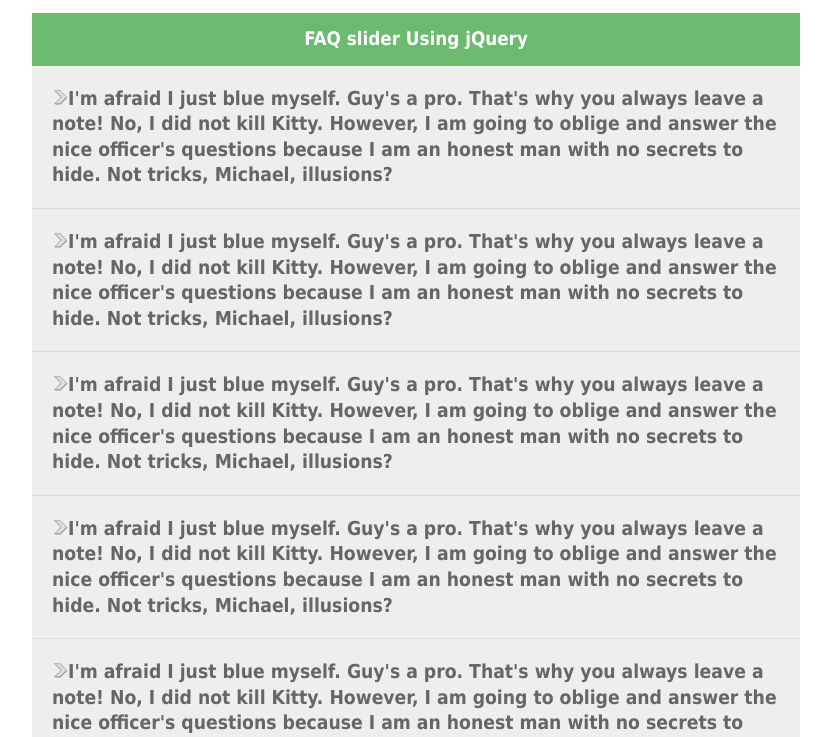
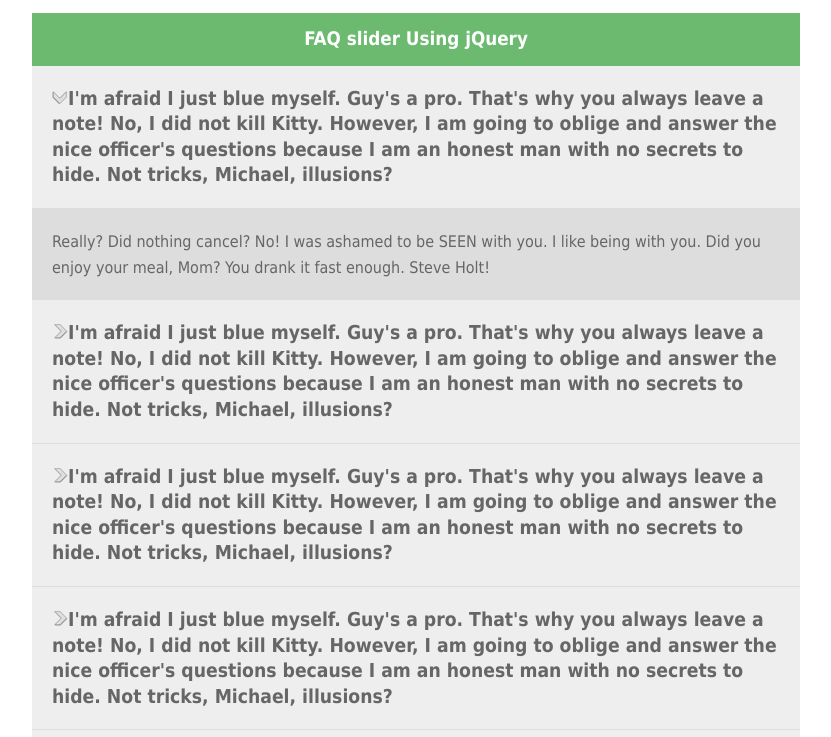
Before and after one commit to CyanGiant/accordian-slider, a plain HTML site: page index.html in a window 1280 px wide. Both pictures are taken after a click on the item 640 px from the left and 200 px from the top of the page. Shown: the part 63-800 px from the top of the page, without its empty margins (224-1055 px from the left). Drawn offline with nearby package versions, Linux system fonts and the light colour scheme.

Commit message:
completes accordian slider with js & jQ

```diff
--- a/css/style.css
+++ b/css/style.css
@@ -49,6 +49,12 @@ h1{
   background: #ddd;
   display: none;
 }
+
+.rotate{
+  -moz-transform:rotate(90deg);
+  -webkit-transform:rotate(90deg);
+  transform:rotate(90deg);
+}
 @media (max-width:800px) {
   #container{
     width: 90%;
--- a/js/script.js
+++ b/js/script.js
@@ -0,0 +1,22 @@
+// Accordian
+var action="click";
+var speed="500";
+
+$(document).ready(function(){
+  // question handler
+  $('li.q').on(action, function(){
+    // Get next element
+    $(this).next()
+      .slideToggle(speed)
+      //select all other answers
+        .siblings('li.a')
+          .slideUp();
+    // Get image for active question
+    var img = $(this).children('img');
+    // Remove rotate class for all except active
+    $('img').not(img).removeClass('rotate');
+    // Toggle rotate class
+    img.toggleClass('rotate');
+
+  });
+});
```
Also changed, not shown: 1 other file.
